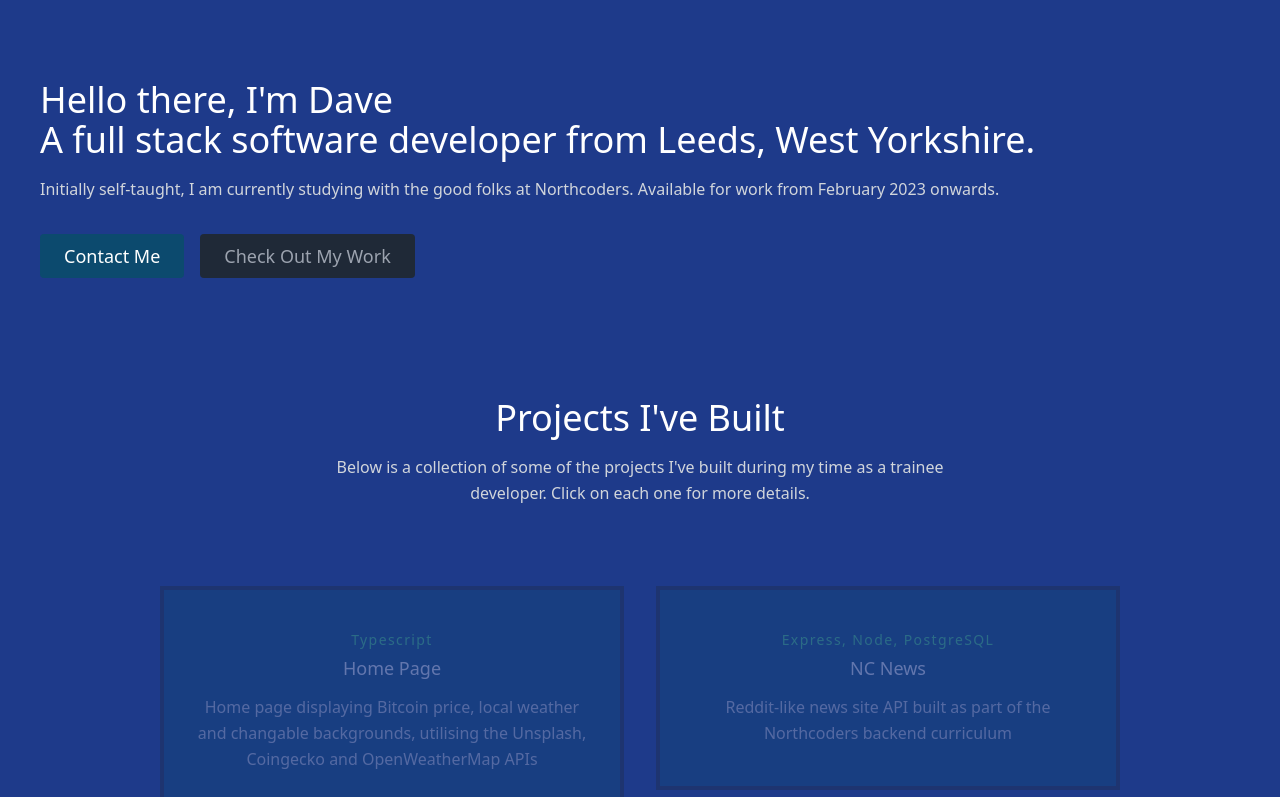
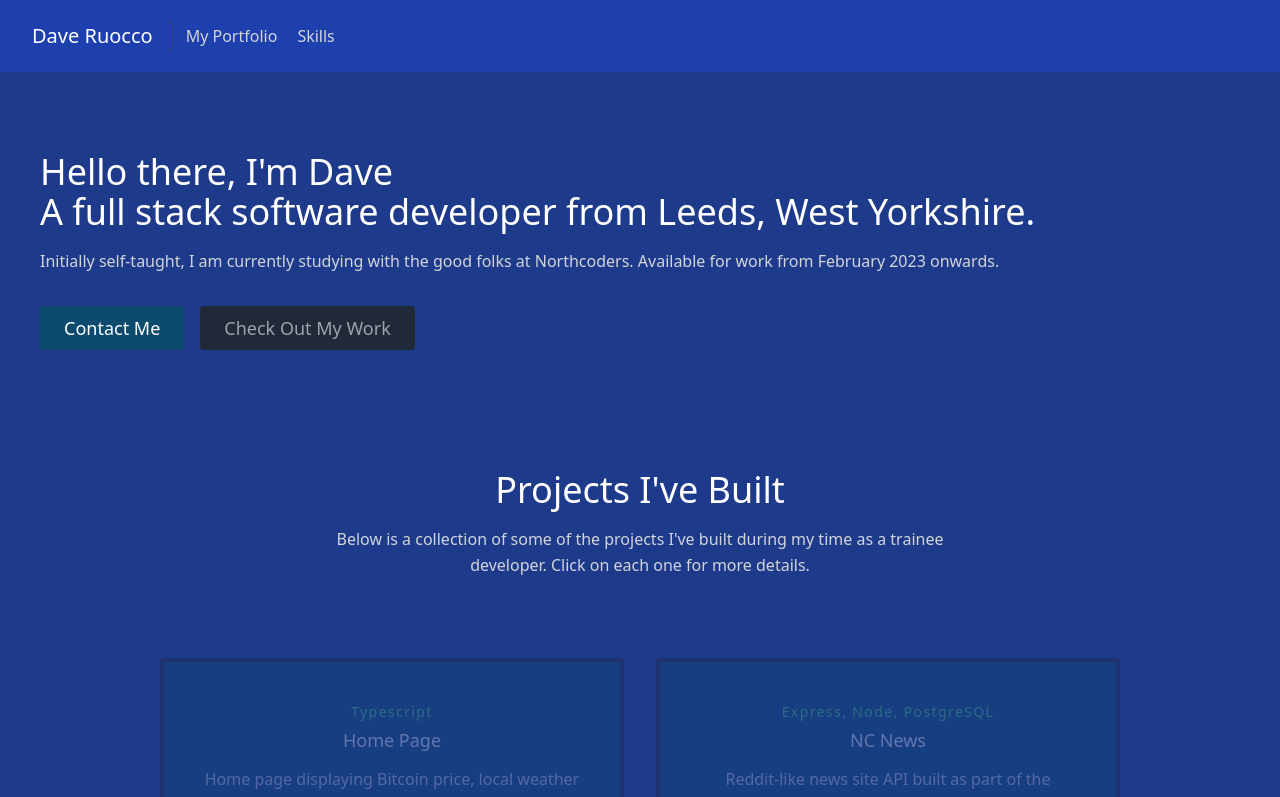
Before and after one commit to druoc/portfolio-site, a React (Vite) app: page / in a window 1280 px wide. Shown: the top 797 px of the page. Built offline with nearby package versions, Linux system fonts and the light colour scheme.

Commit message:
Set up nav bar component

```diff
--- a/src/App.jsx
+++ b/src/App.jsx
@@ -1,10 +1,12 @@
 import About from "./components/About";
 import Projects from "./components/Projects";
 import Technologies from "./components/Technologies";
+import Navbar from "./components/Navbar";
 
 const App = () => {
   return (
     <main className="text-gray-300 bg-blue-900 body-font">
+      <Navbar />
       <About />
       <Projects />
       <Technologies />
--- a/src/components/Navbar.jsx
+++ b/src/components/Navbar.jsx
@@ -0,0 +1,23 @@
+const Navbar = () => {
+  return (
+    <header className="bg-blue-800 md:sticky top-0 z-10">
+      <div className="container mx-auto flex flex-wrap p-5 flex-col md:flex-row items-center">
+        <a className="title-font font-medium text-white mb-4 md:mb-0">
+          <a href="#about" className="ml-3 text-xl">
+            Dave Ruocco
+          </a>
+        </a>
+        <nav className="md:mr-auto md:ml-4 md:py-1 md:pl-4 md:border-l md:border-gray-700	flex flex-wrap items-center text-base justify-center">
+          <a href="#projects" className="mr-5 hover:text-white">
+            My Portfolio
+          </a>
+          <a href="#technologies" className="mr-5 hover:text-white">
+            Skills
+          </a>
+        </nav>
+      </div>
+    </header>
+  );
+};
+
+export default Navbar;
```
